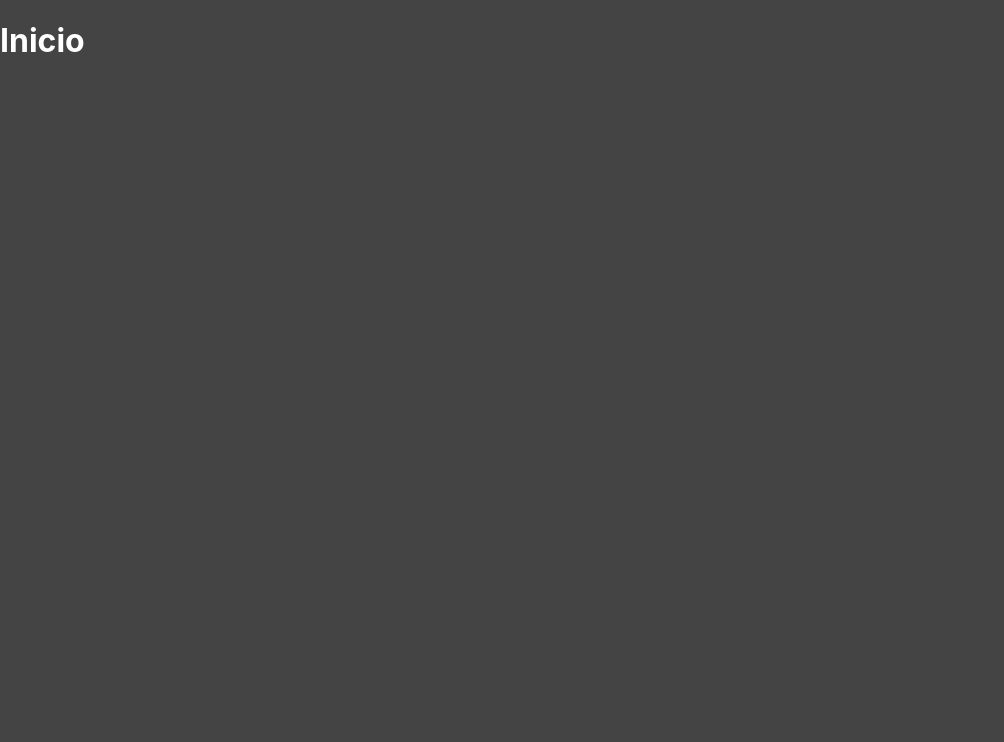
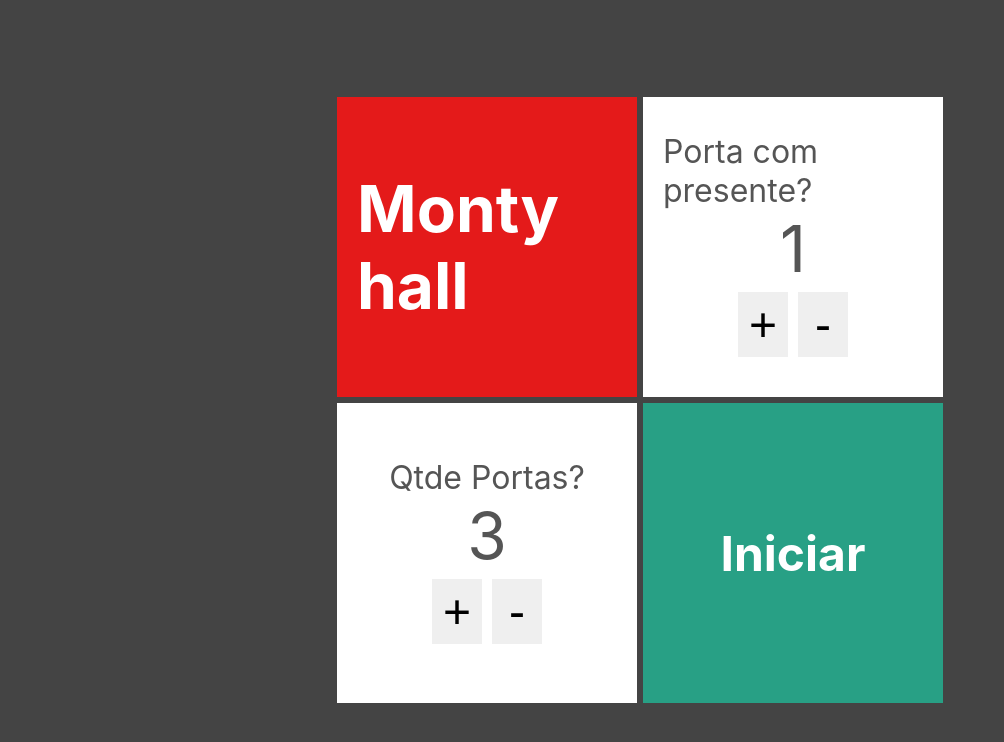
Before and after one commit to josoelvieira/portapremiada, a Next.js app: page / in a window 1280 px wide. Shown: the top 742 px of the page, without its empty margins (0-1004 px from the left). Built offline with nearby package versions, Linux system fonts and the light colour scheme.

Commit message:
finalizado projeto jogo de monty hall/porta premiada

```diff
--- /dev/null
+++ b/componets/Cartao.tsx
@@ -0,0 +1,17 @@
+import styles from "../styles/Cartao.module.css"
+
+interface CartaoProps {
+    bgcolor?: string
+    children?:any
+}
+
+export default function cartao(props:CartaoProps){
+    return (
+        <div className={styles.cartao} style={
+            {backgroundColor: props.bgcolor ?? "#fff"
+        }}>
+            {props.children}
+
+        </div>
+    )
+}
--- /dev/null
+++ b/componets/EntradaNumerica.tsx
@@ -0,0 +1,24 @@
+import styles from "../styles/Entradanumerica.module.css"
+
+interface EntradanumericaProps {
+    text: string
+    value: number
+    onChange:  (newValue:number) => void
+}
+
+export default function Entradanumerica(props:EntradanumericaProps){
+    const dec = () => props.onChange(props.value - 1)
+    const inc = () => props.onChange(props.value +1)
+
+    return (
+        <div className={styles.entradaNumerica}>
+            <span className={styles.text}>{props.text}</span>
+            <span className={styles.value}>{props.value}</span>
+            <div className={styles.botoes}>
+                <button className={styles.btn} onClick={inc}>+</button>
+                <button className={styles.btn} onClick={dec}>-</button>
+
+            </div>
+        </div>
+    )
+}
--- a/pages/index.jsx
+++ b/pages/index.jsx
@@ -1,7 +1,36 @@
+import styles from "../styles/Formulario.module.css"
+import Cartao from "../componets/Cartao"
+import EntradaNumerica from "../componets/EntradaNumerica"
+import Link from "next/link"
+import { useState } from "react"
+
 export default function Home() {
+  const [qtdePortas, setQtdePortas] = useState(3)
+  const [comPresente, setComPresente] = useState(1)
+
     return (
-    <div>
-      <h1>Inicio</h1>
+    <div className={styles.formulario}>
+      <div>
+
+      <Cartao bgcolor="rgb(228, 26, 26)"><h1>Monty hall</h1></Cartao>
+
+      <Cartao>
+        <EntradaNumerica text="Qtde Portas?" value={qtdePortas} onChange={novaQtde => setQtdePortas(novaQtde)}/>
+      </Cartao>
+      </div>
+
+      <div>
+
+      <Cartao><EntradaNumerica text="Porta com presente?" value={comPresente} onChange={novaComPresente => setComPresente (novaComPresente)}/></Cartao>
+
+      <Cartao bgcolor="#28a085">
+      <Link href={`/jogo/${qtdePortas}/${comPresente}`}>
+        <h2 className={styles.link}>Iniciar</h2>
+
+      </Link>
+       </Cartao>
+
+      </div>
     </div>
     )
 }
--- /dev/null
+++ b/styles/Cartao.module.css
@@ -0,0 +1,14 @@
+.cartao{
+    display: flex;
+    width: 300px;
+    height: 300px;
+    margin:6px 3px;
+    font-size: 2rem;
+    padding: 20px;
+    justify-content: center;
+    align-items: center;
+    flex: 1;
+}
+.cartao input{
+    font-size: 20px;
+}
--- /dev/null
+++ b/styles/Entradanumerica.module.css
@@ -0,0 +1,27 @@
+.entradaNumerica {
+    display: flex;
+    color:#fff;
+    flex-direction: column;
+    justify-content: center;
+    align-items: center;
+}
+.text {
+    color:#555;
+}
+.value{
+    color:#555;
+    font-size: 4rem;
+}
+.botoes{
+    display: flex;
+}
+.btn{
+    display: flex;
+    justify-content: center;
+    align-items: center;
+    font-size: 3rem;
+    width: 50px;
+    height: 65px;
+    margin: 5px;
+    border: none;
+}
--- /dev/null
+++ b/styles/Formulario.module.css
@@ -0,0 +1,14 @@
+.formulario {
+    display: flex;
+    justify-content: center;
+    align-items: center;
+    height: 100vh;
+}
+.link {
+    display: flex;
+    justify-content: center;
+    align-items: center;
+    flex: 1;
+    margin:0;
+    cursor: pointer;
+}
```
